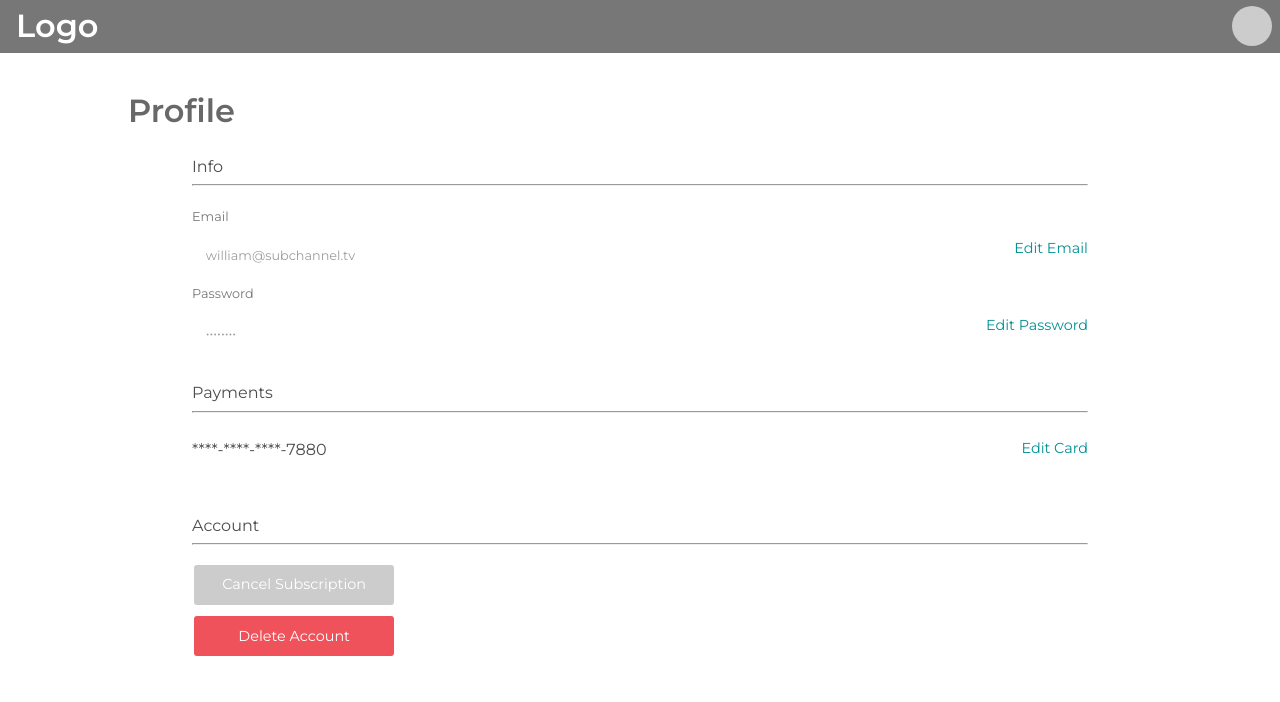
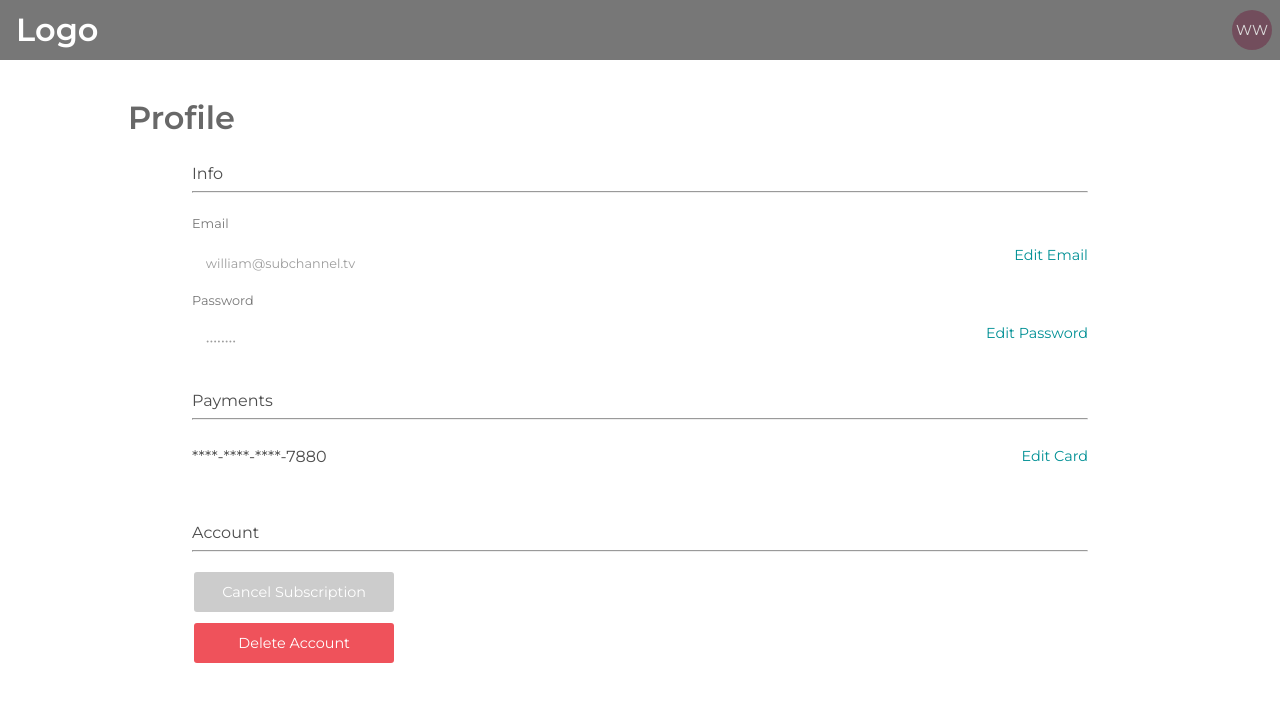
Before and after one commit to TeamSubchannel/subchannelsubscriberapp, a React (Create React App) app: page /profile in a window 1280 px wide. Shown: the top 702 px of the page. Built offline with nearby package versions, Linux system fonts and the light colour scheme; what react-stripe-elements would draw is missing.

Commit message:
Finished avatar and dropdown button + modal.

```diff
--- /dev/null
+++ b/src/components/Avatar.jsx
@@ -0,0 +1,78 @@
+import React, { Component } from "react";
+import styled from "styled-components";
+import { Text } from "../theme/index";
+
+const Circle = styled.div`
+  width: 40px;
+  height: 40px;
+  display: flex;
+  justify-content: center;
+  align-items: center;
+  background: ${props => props.background};
+  margin-right: 0.5em;
+  border-radius: 50%;
+  opacity: 0.75;
+  outline: none;
+  -webkit-user-select: none;
+  -moz-user-select: none;
+  -khtml-user-select: none;
+  -ms-user-select: none;
+  &:hover {
+    opacity: 1;
+    cursor: pointer;
+  }
+`;
+
+const StyledText = styled(Text)`
+  font-size: 0.9em;
+  color: #fff;
+`;
+
+class Avatar extends Component {
+  _isMounted = false;
+
+  constructor(props) {
+    super(props);
+    this.state = { displayDropdown: false };
+  }
+
+  componentWillUnmount() {
+    this._isMounted = false;
+  }
+
+  handleClick = () => {
+    this.setState({ displayDropdown: !this.state.displayDropdown });
+    this._isMounted = true;
+    this.avatarImg.focus();
+  };
+
+  handleBlur = () => {
+    setTimeout(() => {
+      if (this._isMounted) {
+        this.setState({
+          displayDropdown: false
+        });
+      }
+    }, 400);
+  };
+
+  render() {
+    return (
+      <div>
+        <Circle
+          onClick={this.handleClick}
+          innerRef={el => (this.avatarImg = el)}
+          tabIndex="-1"
+          onBlur={this.handleBlur}
+          background={this.props.background}
+        >
+          <StyledText>{this.props.initials}</StyledText>
+        </Circle>
+
+        {this.props.render(this.state.displayDropdown)}
+      </div>
+    );
+  }
+}
+
+export default Avatar;
--- /dev/null
+++ b/src/components/DropdownModal.jsx
@@ -0,0 +1,73 @@
+import React from "react";
+import styled from "styled-components";
+import { Row, Column, Text } from "../theme/index";
+
+const Arrow = styled.div`
+  width: 0;
+  height: 0;
+  border-right: 6px solid transparent;
+  border-left: 6px solid transparent;
+  border-bottom: 6px solid #fff;
+  margin: 0 0 0 5em;
+  right: 1.3em;
+  top: 3.4em;
+  position: absolute;
+  z-index: 5;
+`;
+
+const Menu = styled.div`
+  background: #fff;
+  border-radius: 3px;
+  width: 125px;
+  min-height: 100px;
+  position: absolute;
+  right: 1em;
+  top: 3.7em;
+  display: flex;
+  flex-direction: column;
+  z-index: 2;
+  box-shadow: 0 2px 8px 0 rgba(34, 34, 34, 0.5);
+`;
+
+const StyledRow = styled(Row)`
+  cursor: pointer;
+  padding: 0.3em 0;
+  &:hover {
+    background-color: #f7f7f7;
+  }
+`;
+
+export default function DropdownModal({
+  display = false,
+  options = [{}],
+  userdetails,
+  initials,
+  notifications,
+  type
+}) {
+  return (
+    <div
+      style={{
+        display: display ? "block" : "none"
+      }}
+    >
+      <Arrow />
+      <Menu>
+        <Column padding=".5em 0">
+          {options.map((value, key) => {
+            return (
+              <StyledRow
+                key={key}
+                onClick={() => value.onClick && value.onClick(value)}
+              >
+                <Text margin="0 0 0 1.5em" padding="1em 0" color={value.color}>
+                  {value.label}
+                </Text>
+              </StyledRow>
+            );
+          })}
+        </Column>
+      </Menu>
+    </div>
+  );
+}
--- a/src/components/Header.jsx
+++ b/src/components/Header.jsx
@@ -2,6 +2,9 @@ import React, { Component } from "react";
 import styled from "styled-components";
 import { Title2 } from "../theme/index";
 import { Link } from "react-router-dom";
+import DropdownModal from "../components/DropdownModal";
+import Avatar from "../components/Avatar";
+import { withRouter } from "react-router-dom";
 
 const Div = styled.div.attrs({
   background: props => props.background
@@ -11,14 +14,7 @@ const Div = styled.div.attrs({
   display: flex;
   justify-content: space-between;
   align-items: center;
-`;
-
-const Circle = styled.div`
-  width: 40px;
-  height: 40px;
-  border-radius: 50%;
-  background-color: #ccc;
-  margin-right: 0.5em;
+  height: 60px;
 `;
 
 const StyledTitle2 = styled(Title2)`
@@ -26,16 +22,67 @@ const StyledTitle2 = styled(Title2)`
 `;
 
 class Header extends Component {
+  // getInitials = () => {
+  //   if (this.props.userDetails.get("name", new Map())) {
+  //     let name = `${this.props.userDetails.getIn(
+  //       ["name", "firstName"],
+  //       ""
+  //     )} ${this.props.userDetails.getIn(["name", "lastName"], "")}`;
+  //     let initials = name.match(/\b\w/g) || [];
+  //     initials = (
+  //       (initials.shift() || "") + (initials.pop() || "")
+  //     ).toUpperCase();
+  //     return initials;
+  //   }
+  // };
+
+  onClickOption = val => {
+    this.props.history.push(val.link);
+  };
+
+  getOptions = () => {
+    return [
+      {
+        label: "Account",
+        link: "/profile",
+
+        iconClassName: "fa fa-user-circle",
+        onClick: this.onClickOption
+      },
+      {
+        label: "Help",
+        link: "/",
+
+        iconClassName: "fa fa-question-circle",
+        onClick: this.onClickOption
+      },
+
+      {
+        label: "Logout",
+        link: "/login",
+        color: "#f2451a",
+        iconClassName: "ace-icon fa fa-power-off",
+        onClick: this.logout
+      }
+    ];
+  };
+
   render() {
     return (
       <Div background={this.props.background}>
         <Link to="/">
           <StyledTitle2>Logo</StyledTitle2>
         </Link>
-        <Circle />
+        <Avatar
+          initials="WW"
+          background="#714053"
+          render={display => (
+            <DropdownModal options={this.getOptions()} display={display} />
+          )}
+        />
       </Div>
     );
   }
 }
 
-export default Header;
+export default withRouter(Header);
--- a/src/theme/index.js
+++ b/src/theme/index.js
@@ -6,7 +6,7 @@ export const Wrapper = styled.div`
   display: grid;
   height: 100%;
   grid-template-columns: repeat(6, 1fr);
-  grid-template-rows: 65px 1fr 1fr 1fr 1fr 225px;
+  grid-template-rows: 1fr 1fr 1fr 1fr 1fr 225px;
   grid-template-areas:
     "p p p p p p"
     "p p p p p p"
@@ -32,6 +32,7 @@ export const Column = styled.div`
   align-items: ${props => props.alignitems};
   justify-content: ${props => props.justifycontent};
   margin: ${props => props.margin};
+  padding: ${props => props.padding};
 `;
 
 // TEXT
```
